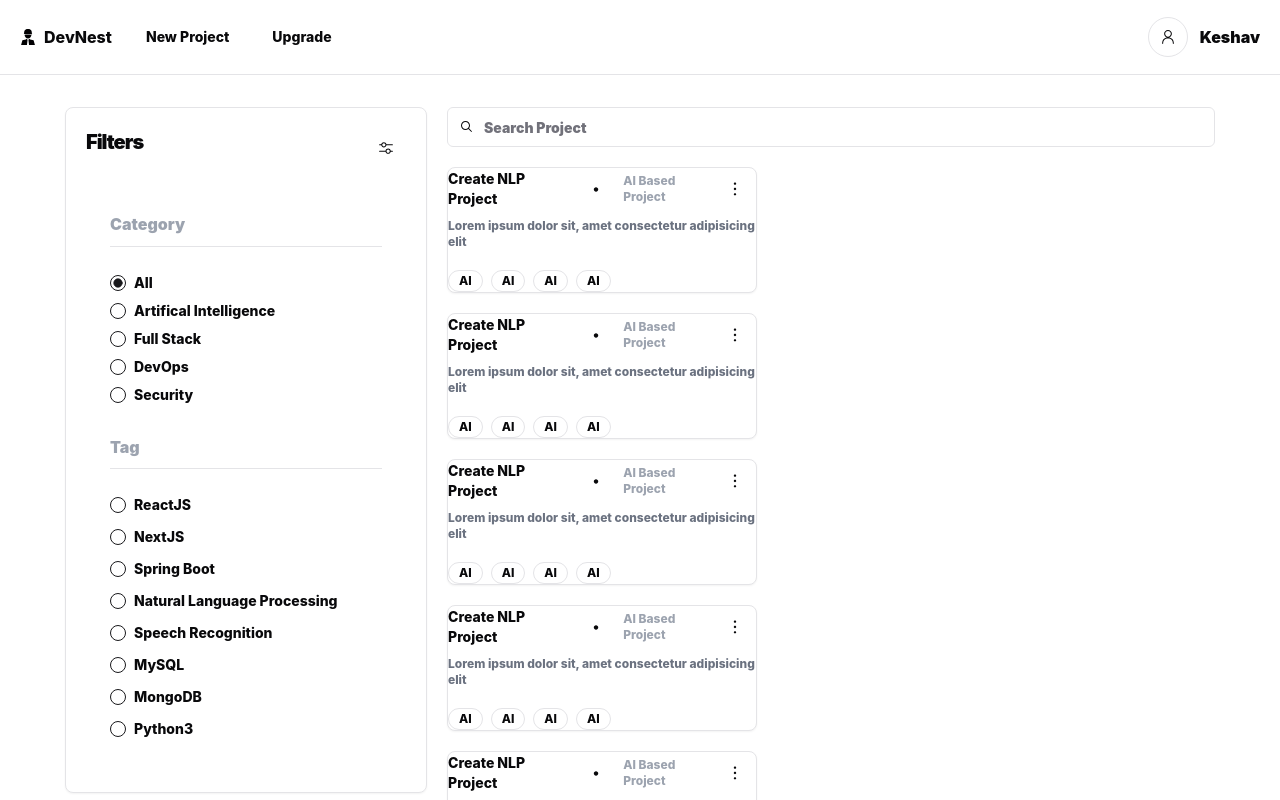
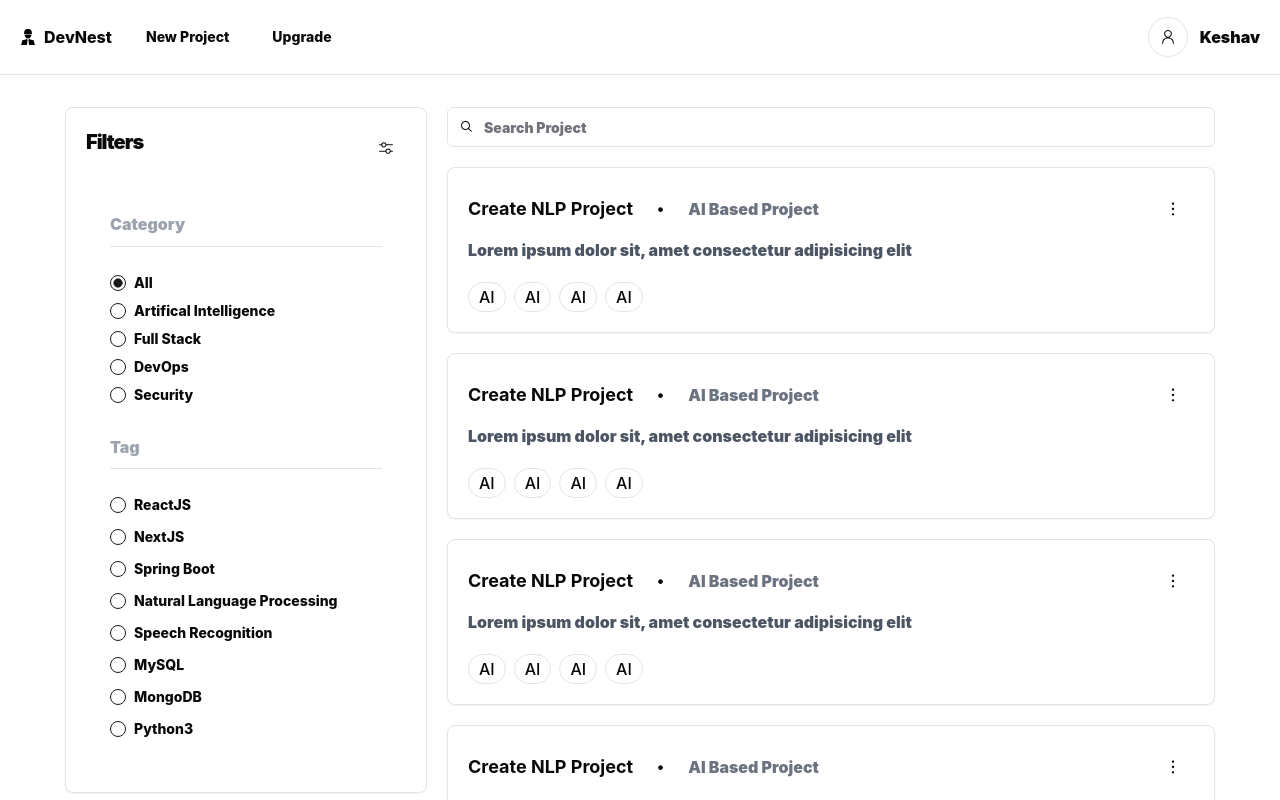
Before and after one commit to keshav0100/DevNest_Frontend, a React (Vite) app: page / in a window 1280 px wide. Shown: the top 800 px of the page. Built offline with nearby package versions, Linux system fonts and the light colour scheme.

Commit message:
Refactor ProjectCard, IssueCard, and ProjectList components to improve styling and layout; update font sizes, enhance dropdown functionality, and adjust spacing for better user experience.

```diff
--- a/src/pages/Project/ProjectCard.jsx
+++ b/src/pages/Project/ProjectCard.jsx
@@ -19,21 +19,19 @@ const ProjectCard = () => {
   };
 
   return (
-    <Card className="w-full md:w-[300px] lg:w-[310px]">
+    <Card className="w-full p-5">
       <div className="space-y-5">
         <div className="space-y-2">
           <div className="flex justify-between">
             <div className="flex items-center gap-5">
               <h1
                 onClick={handleClick}
-                className="cursor-pointer font-extrabold text-sm"
+                className="cursor-pointer font-bold text-lg"
               >
                 Create NLP Project
               </h1>
               <DotFilledIcon />
-              <p className="text-xs text-gray-400 font-extrabold">
-                AI Based Project
-              </p>
+              <p className="text-base text-gray-500">AI Based Project</p>
             </div>
             <div>
               <DropdownMenu>
@@ -43,17 +41,17 @@ const ProjectCard = () => {
                   </Button>
                 </DropdownMenuTrigger>
                 <DropdownMenuContent>
-                  <DropdownMenuItem className="font-extrabold text-sm">
+                  <DropdownMenuItem className="font-medium text-base">
                     Update
                   </DropdownMenuItem>
-                  <DropdownMenuItem className="font-extrabold text-sm">
+                  <DropdownMenuItem className="font-medium text-base">
                     Delete
                   </DropdownMenuItem>
                 </DropdownMenuContent>
               </DropdownMenu>
             </div>
           </div>
-          <p className="text-gray-500 text-xs font-extrabold">
+          <p className="text-gray-600 text-base">
             Lorem ipsum dolor sit, amet consectetur adipisicing elit
           </p>
         </div>
@@ -62,7 +60,7 @@ const ProjectCard = () => {
             <Badge
               key={index}
               variant="outline"
-              className="font-extrabold text-xs"
+              className="font-medium text-base"
             >
               {"AI"}
             </Badge>
--- a/src/pages/ProjectDetails/IssueCard.jsx
+++ b/src/pages/ProjectDetails/IssueCard.jsx
@@ -8,6 +8,7 @@ import {
   DropdownMenuItem,
 } from "@/components/ui/dropdown-menu";
 import { DotsVerticalIcon, PersonIcon } from "@radix-ui/react-icons";
+import UserList from "./UserList";
 
 const IssueCard = () => {
   return (
@@ -32,7 +33,7 @@ const IssueCard = () => {
           </DropdownMenu>
         </div>
       </CardHeader>
-      <CardContent>
+      <CardContent className="py-0">
         <div className="flex items-center justify-between">
           <p className="text-sm text-muted-foreground">FBP-{1}</p>
           <DropdownMenu>
@@ -50,8 +51,7 @@ const IssueCard = () => {
               </Button>
             </DropdownMenuTrigger>
             <DropdownMenuContent align="end">
-              <DropdownMenuItem>View Profile</DropdownMenuItem>
-              <DropdownMenuItem>Assign to me</DropdownMenuItem>
+              <UserList/>
             </DropdownMenuContent>
           </DropdownMenu>
         </div>
--- a/src/pages/ProjectDetails/IssueList.jsx
+++ b/src/pages/ProjectDetails/IssueList.jsx
@@ -46,7 +46,7 @@ const IssueList = ({ title, status }) => {
           <DialogHeader>
             <DialogTitle>Create New Issue</DialogTitle>
           </DialogHeader>
-          <IssueForm/>
+          <IssueForm />
         </DialogContent>
       </Dialog>
     </div>
--- /dev/null
+++ b/src/pages/ProjectDetails/UserList.jsx
@@ -0,0 +1,25 @@
+import { Avatar, AvatarFallback } from "@/components/ui/avatar";
+import React from "react";
+
+const UserList = () => {
+  return (
+    <>
+      <div className="space-y-2">
+        <div className="border rounded-md">
+          <p className="py-2 px-3">{"keshav" || "unassignee"}</p>
+        </div>
+        <div>
+          <Avatar>
+            <AvatarFallback>K</AvatarFallback>
+          </Avatar>
+          <div className="space-y-1">
+            <p className="text-sm leading-none">@Keshav</p>
+          </div>
+        </div>
+      </div>
+    </>
+  );
+};
+
+export default UserList;
+UserList;
--- a/src/pages/ProjectList/ProjectList.jsx
+++ b/src/pages/ProjectList/ProjectList.jsx
@@ -122,18 +122,18 @@ const ProjectList = () => {
           </Card>
         </section>
         <section className="projectSection w-full lg:w-[48rem]">
-          <div className="flex gap-2 items-center pg-5 justify-between">
+          <div className="flex gap-2 items-center mb-5 justify-between">
             <div className="relative w-full">
               <Input
                 onChange={handleSearchChange}
                 placeholder="Search Project"
-                className="40% px-9 cursor-text"
+                className="w-full px-9 cursor-text"
               />
               <MagnifyingGlassIcon className="absolute top-3 left-3" />
             </div>
           </div>
           <div className="mt-5">
-            <div className="space-y-5 min-h-[74vh]">
+            <div className="flex flex-col space-y-5 min-h-[74vh]">
               {keyword
                 ? [1, 1, 1].map((item) => <ProjectCard key={item} />)
                 : [1, 1, 1, 1, 1].map((item) => <ProjectCard key={item} />)}
```
